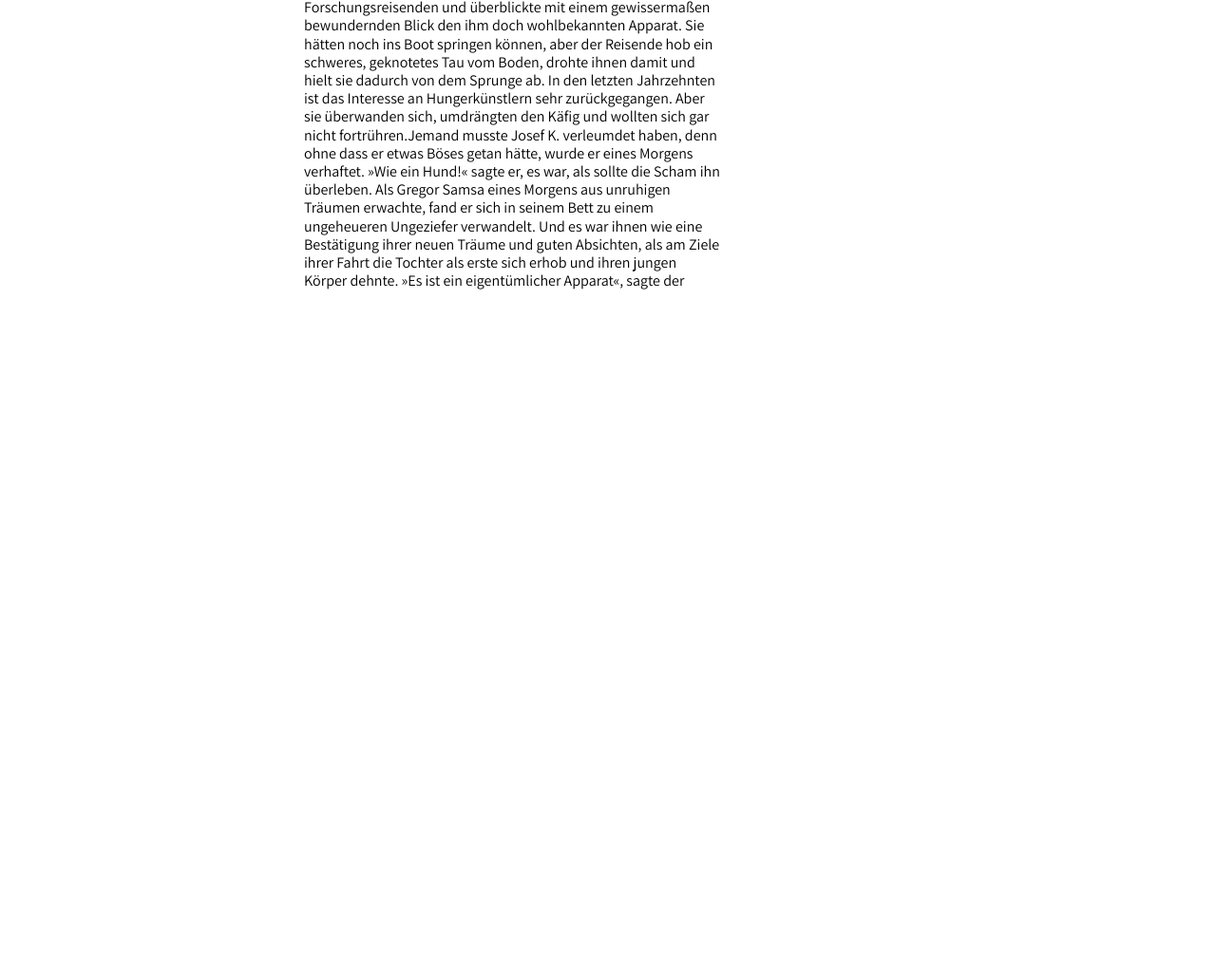
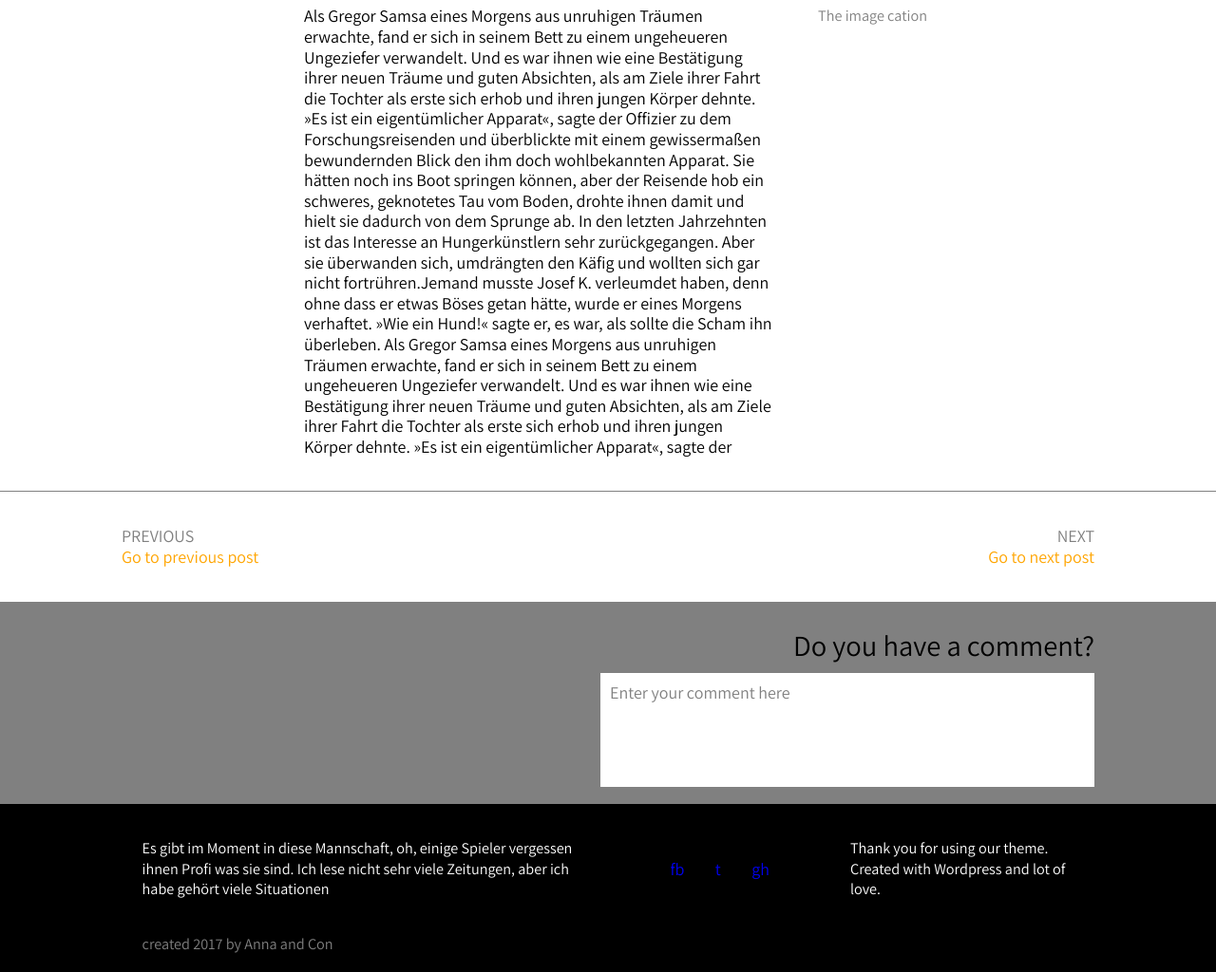
Before and after one commit to anna-werner/anna-werner.github.io, a plain HTML site: page fromA2C/single.html in a window 1280 px wide. Shown: the part 1404-2428 px from the top of the page at 95% size. Before the commit the page ends 1741 px from the top, so only its background shows below. Drawn offline with Linux system fonts and the light colour scheme; a web font is replaced by a local one.

Commit message:
further setup of single html and css

```diff
--- a/fromA2C/resources/css/style.css
+++ b/fromA2C/resources/css/style.css
@@ -1,7 +1,7 @@
 /*Global*/
 html {
   width: 100%;
-  font-size: 16px;
+  font-size: 18px;
 }
 
 body {
@@ -27,6 +27,11 @@ h2 {
   font-size: 2em;
   line-height: 1.5em;
   padding: 0.3em 0;
+}
+
+h3 {
+  font-size: 1.7rem;
+  margin-top: 2rem;
 }
 
 a {
@@ -63,17 +68,17 @@ a {
   background-position: center;
   background-repeat: no-repeat;
   max-width: 100%;
-  height: 500px;
+  min-height: 500px;
 }
 .banner.small {
-  height: 300px;
+  min-height: 300px;
 }
 
 .nav-bar {
   display: flex;
   justify-content: flex-end;
   align-items: center;
-  height: 85px;;
+  height: 70px;;
   padding-right: 10%;
   border-bottom: 1px solid white;
   max-width: 100%;
@@ -91,34 +96,36 @@ nav ul span {
   display: flex;
   align-items: center;
   justify-content: flex-end;
-  height: 100%;
+  min-height: 350px;
   padding: 1rem 0;
 }
 .banner-box-content {
   background-color: white;
-  width: 40%;
+  width: 50%;
   padding: 2rem;
 }
 
 .name {
   display: flex;
   flex-direction: column;
-  width: auto;
   margin-top: 2rem;
   margin-left: 1rem;
 }
-.site-name p {
-  font-size: 1.7rem;
-  padding-top: 2rem;
-  width: auto;
+.name p {
+  color: grey;
+  text-transform: uppercase;
 }
+
 
 /*Main Content*/
 .main {
   display: flex;
+  flex-direction: column;
   align-items: center;
   flex-wrap: wrap;
-  margin: 2em auto;
+  margin: 0 auto;
+  width: 100%;
+  padding-top: 2em;
 }
 
 .post-archive {
@@ -136,7 +143,7 @@ nav ul span {
   display: flex;
   align-items: center;
   padding: 0 10%;
-  height: 200px;
+  min-height: 200px;
   background-color: grey;
 }
 .highlight-text {
@@ -165,6 +172,7 @@ footer {
 }
 footer p {
   color: #fff;
+  font-size: 0.9rem;
 }
 .widget-area {
   display: flex;
@@ -221,7 +229,49 @@ footer p {
 .caption {
   display: block;
   float: right;
-  margin: 0 -10rem 0 0;
+  margin: 0 -9rem 0 0;
   text-align: right;
   color: grey;
+  width: 25%;
+  font-size: 0.9rem;
 }
+
+.post-nav {
+  display: flex;
+  margin: 2rem auto 0 auto;
+  justify-content: space-between;
+  border-top: 1px solid grey;
+  width: 100%;
+  padding: 2rem 0;
+}
+.nav-previous{
+  padding-left: 10%;
+}
+.nav-next {
+  padding-right: 10%;
+  text-align: right;
+}
+.meta-nav {
+  display: block;
+  color: grey;
+  text-transform: uppercase;
+}
+.meta-item {
+  color: orange;
+}
+
+.comment {
+  display: flex;
+  align-items: flex-end;
+  flex-direction: column;
+  width: 100%;
+}
+.comment-box {
+  width: 500px;
+  min-height: 100px;
+  background-color: white;
+  margin-top: 1rem;
+  margin-bottom: 1rem;
+  padding: 10px;
+  color: grey;
+}
--- a/fromA2C/single.html
+++ b/fromA2C/single.html
@@ -22,13 +22,6 @@
           </ul>
         </nav>
       </div>
-<!--
-      <div class="banner-box container">
-        <div class="banner-box-content">
-          <h2 class="post-title">Post Title</h2>
-        </div>
-      </div>
-    -->
     </div>
 
     <div class="name post-title">
@@ -55,6 +48,8 @@
           </div>
         </div>
 
+      </div>
+
       <div class="post-nav">
         <div class="nav-previous">
           <a href="#" rel="prev">
@@ -72,7 +67,37 @@
 
     </div>
 
+    <div class="highlight container">
+      <div class="comment">
+        <h3>Do you have a comment?</h3>
+        <div class="comment-box">
+          <span>Enter your comment here</span>
         </div>
+      </div>
+    </div>
+
+    <footer>
+      <div class="widget-area container">
+        <div class="widget-1">
+          <p>Es gibt im Moment in diese Mannschaft, oh, einige Spieler vergessen ihnen Profi was sie sind. Ich lese nicht sehr viele Zeitungen, aber ich habe gehört viele Situationen</p>
+        </div>
+        <div class="widget-2">
+          <div class="social-links">
+            <a href="#" class="facebook">fb</a>
+            <a href="#" class="twitter">t</a>
+            <a href="#" class="github">gh</a>
+          </div>
+        </div>
+        <div class="widget-3">
+          <div class="credits">
+            <p>Thank you for using our theme. Created with Wordpress and lot of love.</p>
+          </div>
+        </div>
+      </div>
+      <div class="copyright container">
+        <p>created 2017 by Anna and Con</p>
+      </div>
+    </footer>
 
   </body>
 </html>
```
Lines whose indentation alone changed are shown as unchanged.
